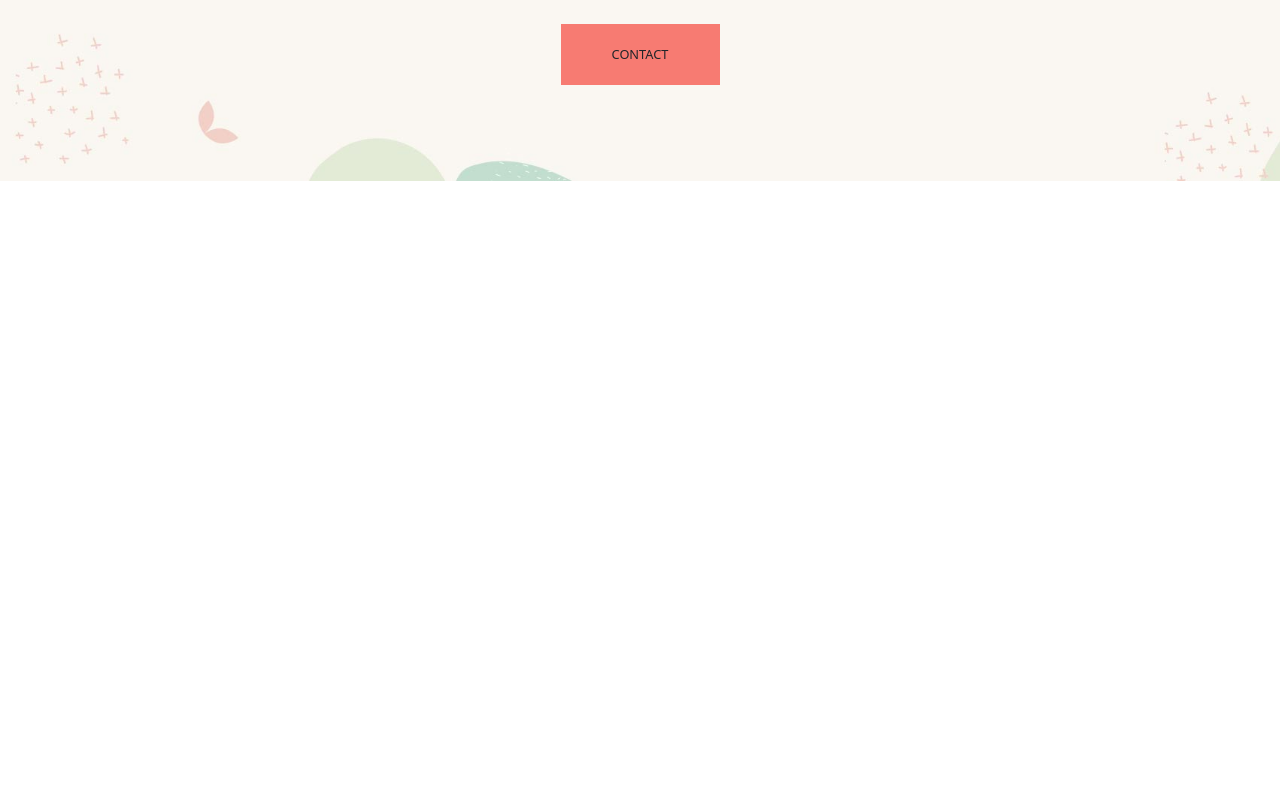
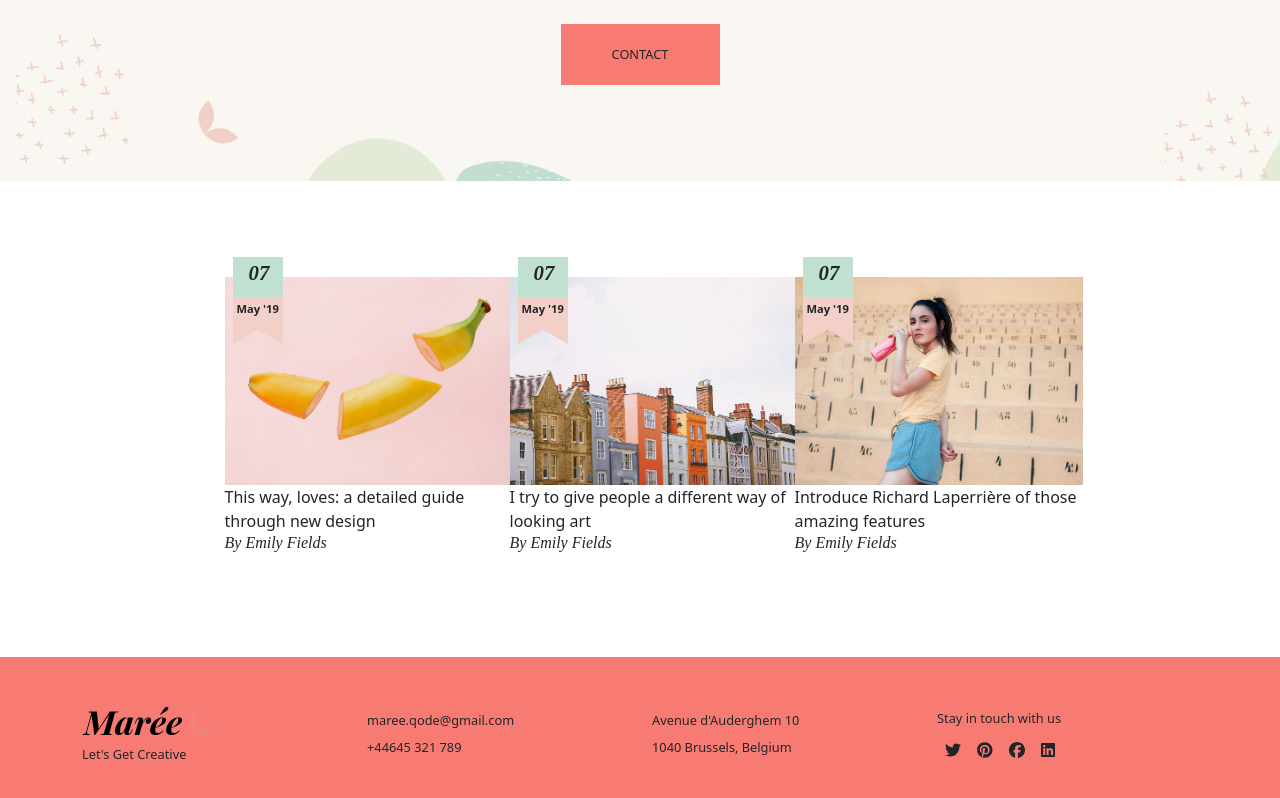
Before and after one commit to Eikcaj1998/proj-html-vuejs, a Vue app: page / in a window 1280 px wide. Shown: the part 2080-2878 px from the top of the page. Before the commit the page ends 2261 px from the top, so only its background shows below. Built offline with nearby package versions, Linux system fonts and the light colour scheme; a small style sheet from the web is missing.

Commit message:
emily fields and footer

```diff
--- a/package.json
+++ b/package.json
@@ -10,6 +10,7 @@
   "dependencies": {
     "@fontsource/playfair-display": "^4.5.11",
     "@fortawesome/fontawesome-svg-core": "^6.1.2",
+    "@fortawesome/free-brands-svg-icons": "^6.1.2",
     "@fortawesome/free-regular-svg-icons": "^6.1.2",
     "@fortawesome/free-solid-svg-icons": "^6.1.2",
     "@fortawesome/vue-fontawesome": "^2.0.8",
--- a/src/assets/_color.scss
+++ b/src/assets/_color.scss
@@ -1,2 +1,4 @@
 $primary: #F77b72;
 $secondary: #E1c0b0;
+$tertiary:#C0E1CF;
+$quaternary:#F3D0C7;
--- a/src/components/EmilyFields.vue
+++ b/src/components/EmilyFields.vue
@@ -0,0 +1,131 @@
+<template>
+    <div class="my-5">
+        <div class="container">
+            <div class="row d-flex justify-content-center">
+                <div class="col-3 my-5"
+                    v-for="blog in blogs" :key="blog.id">
+                            <div class="position-absolute">
+                                <div class="bookmark-top ps-3 green"> {{ blog.day }}</div>
+                                <div class="bookmark-top  p-1 pink"> {{ blog.month }}  {{ blog.year }}</div>
+                                <div class="bookmark-bottom tr-left"></div>
+                                <div class="bookmark-bottom tr-right"></div>
+                            </div>
+                        <div class="card" style="width: 18rem;">
+                            <img class="img-fluid" :src="blog.src" alt="">
+                            <div class="card-body">
+                                {{ blog.text }}
+                                <div class="post-author">
+                                <h6>By {{blog.author}}</h6>
+                                </div>
+                            </div>
+                        </div>
+                    </div>
+            </div>
+        </div>
+    </div>
+</template>
+<script>
+export default {
+    name:"EmilyFields",
+    data(){
+            return {
+                blogs: [
+                    {   id:1,
+                        src:'./img/h-2-blog-img-1.jpg',
+                        day:'07',
+                        month:'May',
+                        year:'\'19',
+                        text:'This way, loves: a detailed guide through new design',
+                        author:'Emily Fields'
+                     },
+                    {   id:2,
+                        src:'./img/h-2-blog-img-2.jpg',
+                        day:'07',
+                        month:'May',
+                        year:'\'19',
+                        text:'I try to give people a different way of looking art',
+                        author:'Emily Fields'
+                     },
+                    {   id:3,
+                        src:'./img/h-2-blog-img-3.jpg',
+                        day:'07',
+                        month:'May',
+                        year:'\'19',
+                        text:'Introduce Richard Laperrière of those amazing features',
+                        author:'Emily Fields'
+                     },
+                        ],
+            }
+        }
+    }
+</script>
+
+<style lang="scss" scoped>
+@import '../assets/style.scss';
+.col-3{
+    position: relative;
+}
+.position-absolute {
+        top: -20px;
+        left: 20px;
+        height: 300px;
+        max-width: 60px;
+        overflow: hidden;
+        z-index: 2;
+        .bookmark{
+            width: 55px;
+        }
+        .green {
+            background-color: $tertiary;
+            height: 40px;
+            font-weight: bold;
+            font-style: italic;
+            font-family:'Playfair Display';
+            font-size: 1.3rem;
+        }
+
+        .pink {
+            position: relative;
+            background-color: $quaternary;
+            height: 30px;
+            font-size: 0.7rem;
+            z-index: 1;
+            font-weight: bold;
+        }
+        .bookmark-bottom{
+            width: 75%;
+            height: 20px;
+            background-color: $quaternary;
+        }
+        .tr-left {
+            position: absolute;
+            top:72px;
+            left: 0;
+            transform: rotate(-30deg) translateY(-15px);
+        }
+
+        .tr-right {
+            position: absolute;
+            top:72px;
+            right: 0;
+            transform: rotate(30deg) translateY(-15px);
+        }
+    }
+.card{
+    border: 0px;
+
+    .card-body{
+        padding:0;
+    }
+    .img-fluid{
+        transition: transform 400ms ease-in-out;
+        &:hover {
+            transform: scale(1.06);
+        }
+    }
+    h6{
+    font-family: 'Playfair Display';
+    font-style: italic;
+    }
+}
+</style>
--- a/src/components/TheFooter.vue
+++ b/src/components/TheFooter.vue
@@ -0,0 +1,52 @@
+<template>
+    <footer class="py-5 primary">
+        <div class="container">
+            <div class="row row-cols-4 align-items-center">
+                <div class="col">
+                    <img class="mb-2" src="img/logo-sidearea-1.png" alt="">
+                    <div class="fs-7">Let's Get Creative</div>
+                </div>
+                <div class="col">
+                    <div class="fs-7 mb-2">maree.qode@gmail.com</div>
+                    <div class="fs-7">+44645 321 789</div>
+                </div>
+                <div class="col">
+                    <div class="fs-7 mb-2">Avenue d'Auderghem 10</div>
+                    <div class="fs-7">1040 Brussels, Belgium</div>
+                </div>
+                <div class="col">
+                    <div class="fs-7 mb-2">Stay in touch with us</div>
+                    <div class="d-flex w-75">
+                        <div class="px-2">
+                            <FontAwesomeIcon icon="fa-brands fa-twitter" />
+                        </div>
+                        <div class="px-2">
+                            <FontAwesomeIcon icon="fa-brands fa-pinterest" />
+                        </div>
+                        <div class="px-2">
+                            <FontAwesomeIcon icon="fa-brands fa-facebook" />
+                        </div>
+                        <div class="px-2"><FontAwesomeIcon icon="fa-brands fa-linkedin" /></div>
+                    </div>
+                </div>
+            </div>
+        </div>
+    </footer>
+</template>
+
+<script>
+    export default {
+        name: 'TheFooter'
+
+    }
+</script>
+
+<style lang="scss" scoped>
+    @import '../assets/style.scss';
+    .primary{
+        background-color: $primary;
+    }
+    .fs-7 {
+        font-size: 0.8rem;
+    }
+</style>
--- a/src/main.js
+++ b/src/main.js
@@ -7,8 +7,16 @@ import { faLightbulb } from '@fortawesome/free-solid-svg-icons'
 import { faCloud} from '@fortawesome/free-solid-svg-icons'
 import { faPencil } from '@fortawesome/free-solid-svg-icons'
 import { faComment} from '@fortawesome/free-regular-svg-icons'
+import { faBookmark} from '@fortawesome/free-solid-svg-icons'
+import{faTwitter} from '@fortawesome/free-brands-svg-icons'
+import{faPinterest} from '@fortawesome/free-brands-svg-icons'
+import{faFacebook} from '@fortawesome/free-brands-svg-icons'
+import{faLinkedin} from '@fortawesome/free-brands-svg-icons'
 
-library.add(faLightbulb,faCloud,faPencil,faComment,faArrowUp)
+
+
+
+library.add(faLightbulb,faCloud,faPencil,faComment,faArrowUp,faBookmark,faTwitter,faPinterest,faFacebook,faLinkedin)
 
 Vue.component('FontAwesomeIcon', FontAwesomeIcon)
 
```
Also changed, not shown: 1 other file (tests, documents, lock files or other folders).
